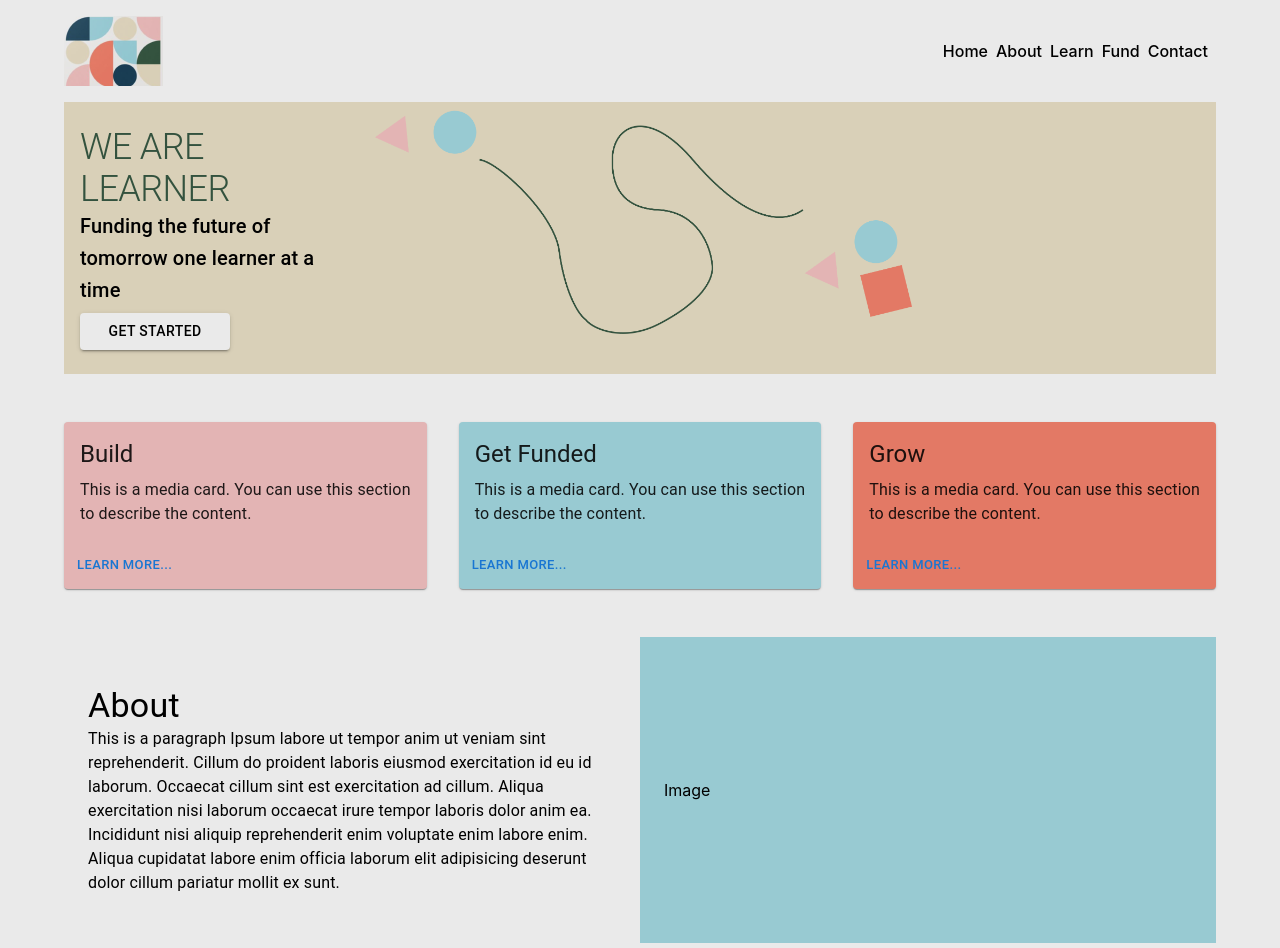
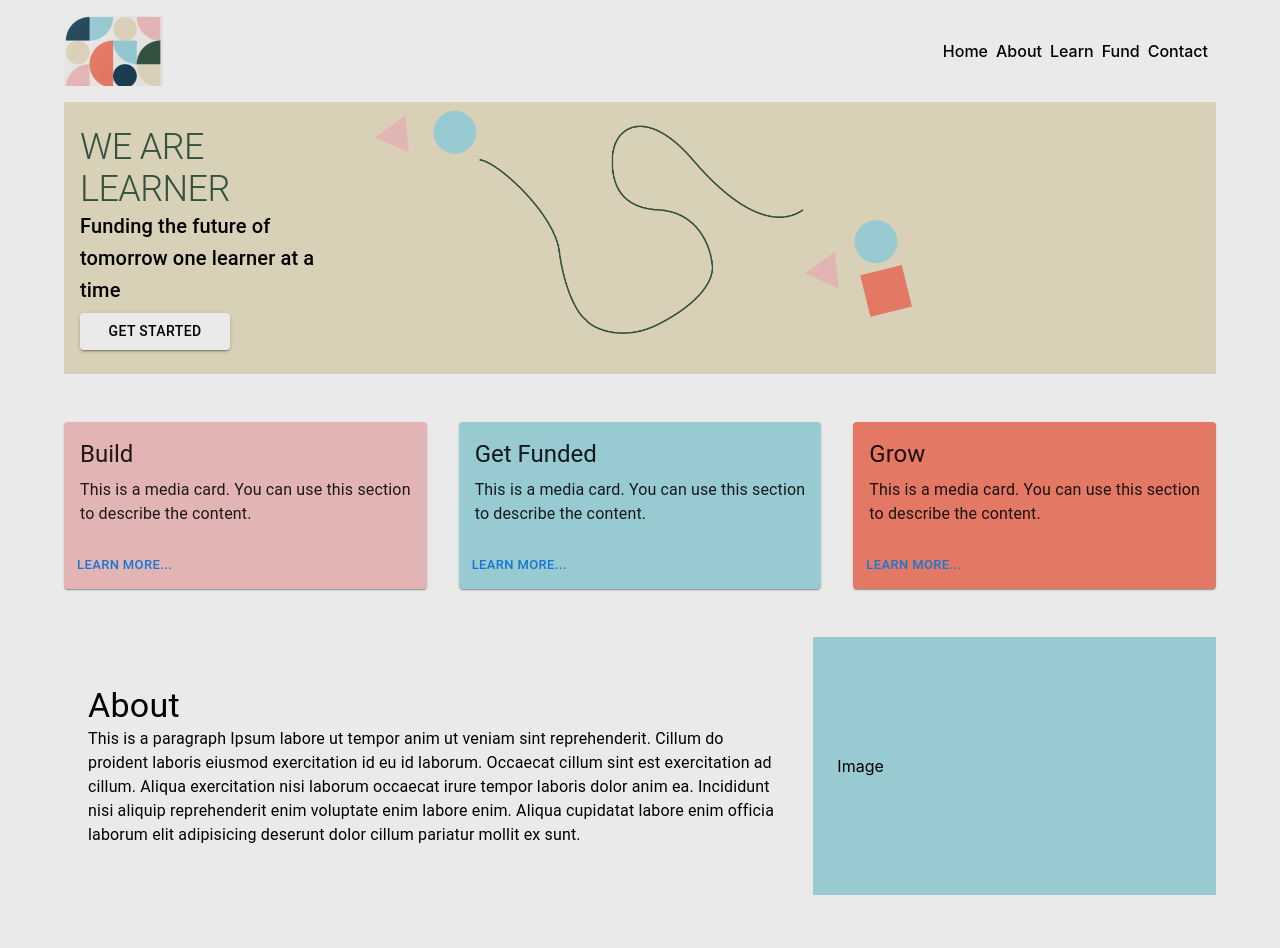
Before and after one commit to insivika/learners, a Next.js app: page / in a window 1280 px wide. Shown: the top 948 px of the page. Built offline with nearby package versions, Linux system fonts and the light colour scheme.

Commit message:
moved about into a component

```diff
--- /dev/null
+++ b/components/About/index.js
@@ -0,0 +1,48 @@
+import { Box, Typography } from "@mui/material";
+
+function About() {
+  return (
+    <Box display="flex" sx={{flexDirection: { xs: 'column', md: 'row' } }}
+    >
+      <Box
+        display="flex"
+        flex={2}
+        alignContent="center"
+        flexDirection="column"
+        justifyContent="center"
+        pr={4}
+        pl={3}
+        pt={2}
+        pb={3}
+        sx={{ py: 6, width: "100%", background: "#" }}
+      >
+        <Typography variant="h4">About</Typography>
+        <Typography>
+          This is a paragraph Ipsum labore ut tempor anim ut veniam sint
+          reprehenderit. Cillum do proident laboris eiusmod exercitation id eu
+          id laborum. Occaecat cillum sint est exercitation ad cillum. Aliqua
+          exercitation nisi laborum occaecat irure tempor laboris dolor anim ea.
+          Incididunt nisi aliquip reprehenderit enim voluptate enim labore enim.
+          Aliqua cupidatat labore enim officia laborum elit adipisicing deserunt
+          dolor cillum pariatur mollit ex sunt.
+        </Typography>
+      </Box>
+      <Box
+        display="flex"
+        flex={1}
+        alignContent="center"
+        flexDirection="column"
+        justifyContent="center"
+        pr={4}
+        pl={3}
+        pt={2}
+        pb={3}
+        sx={{ py: 6, background: "#98CAD2" }}
+      >
+        Image
+      </Box>
+    </Box>
+  );
+}
+
+export default About;
--- a/pages/index.js
+++ b/pages/index.js
@@ -1,25 +1,12 @@
-import { useState } from 'react';
 import PageLayout from "../layouts/PageLayout";
-import Contact from "../components/Contact"
+import About from "../components/About";
+import Contact from "../components/Contact";
 import styles from "../styles/Home.module.css";
 import HeroArt from "../assets/hero-art.png";
-import { Box, Typography, Button, Grid, Card, CardContent, CardActions, FormGroup, FormControl, FormHelperText, InputLabel, Input, TextField } from "@mui/material";
+import { Box, Typography, Button, Grid, Card, CardContent, CardActions } from "@mui/material";
 import Image from "next/image";
 
 export default function Home() {
-  const [name, setName] = useState('');
-  const [email, setEmail] = useState('');
-  const [message, setMessage] = useState('');
-
-  const handleSubmit = e => {
-    e.preventDefault();
-    const data = {
-      name,
-      email,
-      message,
-    };
-    console.log(data);
-  };
 
   return (
     <PageLayout sx={{ background: "#eaeaea" }}>
@@ -140,45 +127,7 @@ export default function Home() {
         </Grid>
       </Box>
       {/* ABOUT */}
-      <Box display="flex">
-        <Box
-          display="flex"
-          flex={1}
-          alignContent="center"
-          flexDirection="column"
-          justifyContent="center"
-          pr={4}
-          pl={3}
-          pt={2}
-          pb={3}
-          sx={{ py: 6, background: "#" }}
-        >
-          <Typography variant="h4">About</Typography>
-          <Typography>
-            This is a paragraph Ipsum labore ut tempor anim ut veniam sint
-            reprehenderit. Cillum do proident laboris eiusmod exercitation id eu
-            id laborum. Occaecat cillum sint est exercitation ad cillum. Aliqua
-            exercitation nisi laborum occaecat irure tempor laboris dolor anim
-            ea. Incididunt nisi aliquip reprehenderit enim voluptate enim labore
-            enim. Aliqua cupidatat labore enim officia laborum elit adipisicing
-            deserunt dolor cillum pariatur mollit ex sunt.
-          </Typography>
-        </Box>
-        <Box
-          display="flex"
-          flex={1}
-          alignContent="center"
-          flexDirection="column"
-          justifyContent="center"
-          pr={4}
-          pl={3}
-          pt={2}
-          pb={3}
-          sx={{ py: 6, background: "#98CAD2" }}
-        >
-          Image
-        </Box>
-      </Box>
+      <About></About>
       {/* CONTACT */}
       <Box>
         <Contact></Contact>
```
